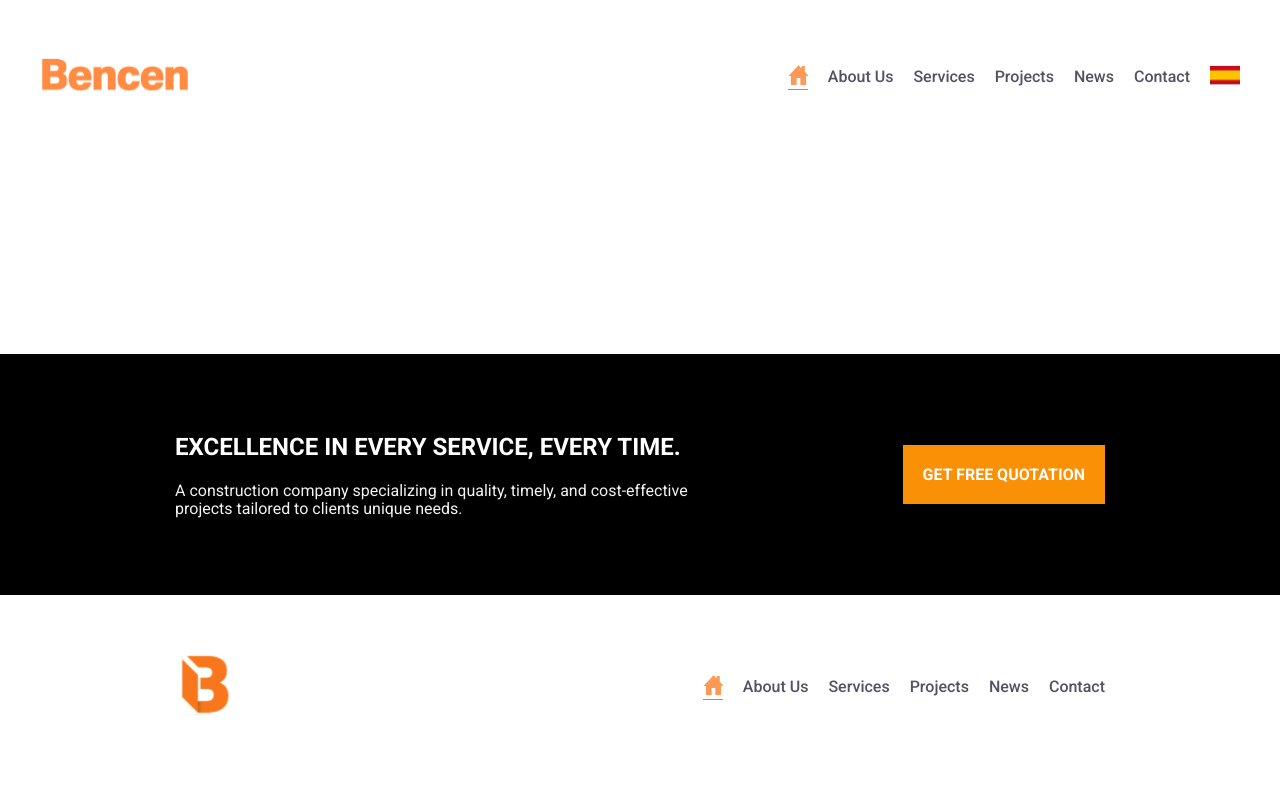
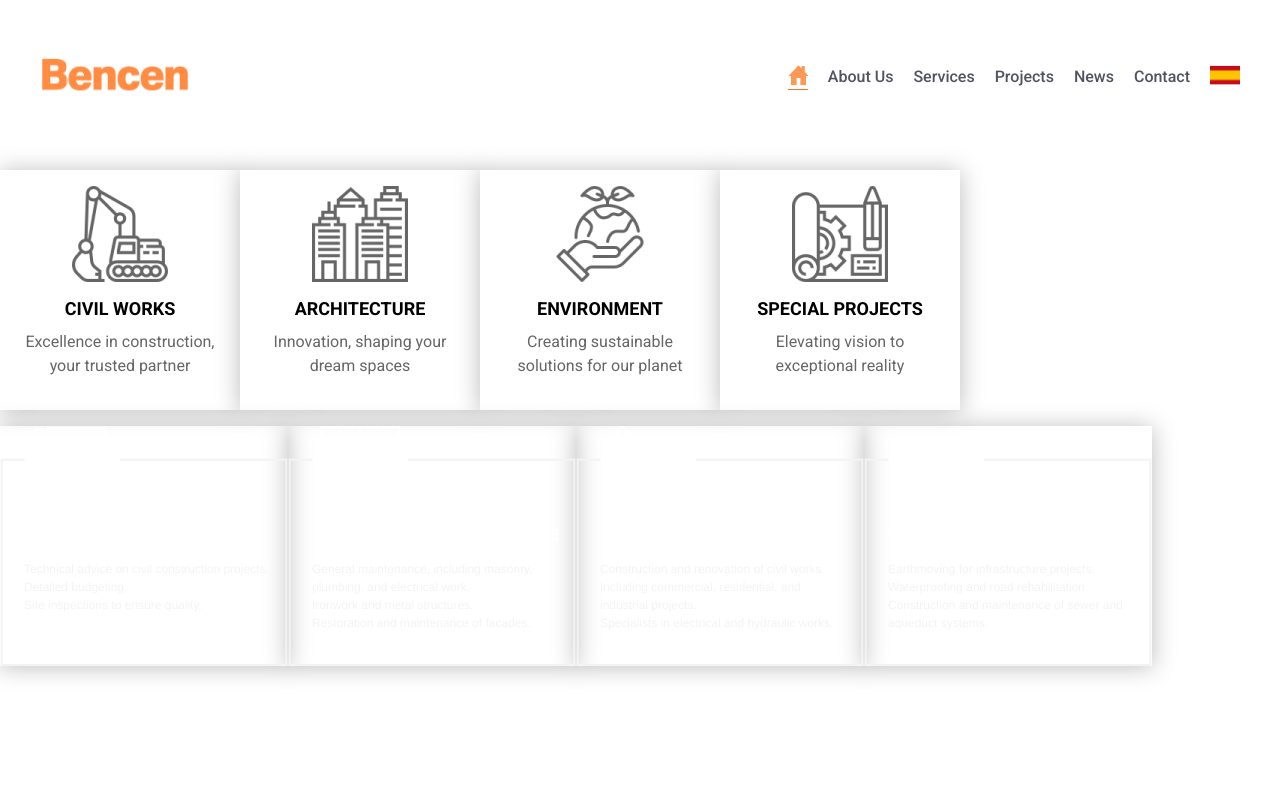
Before and after one commit to ipiccardo/bencen, a Next.js app: page / in a window 1280 px wide. Shown: the top 800 px of the page. Built offline with nearby package versions, Linux system fonts and the light colour scheme.

Commit message:
Descomento los componentes que estaban en el homePage

```diff
--- a/src/app/dashboard/page.tsx
+++ b/src/app/dashboard/page.tsx
@@ -6,8 +6,8 @@ import UnmatchedCards from "../components/Unmatched_Card/UnmatchedCard";
 const HomePage = () => {
   return (
     <>
-      {/* <ServiceCards />
-      <UnmatchedCards /> */}
+      <ServiceCards />
+      <UnmatchedCards />
     </>
   );
 };
```
